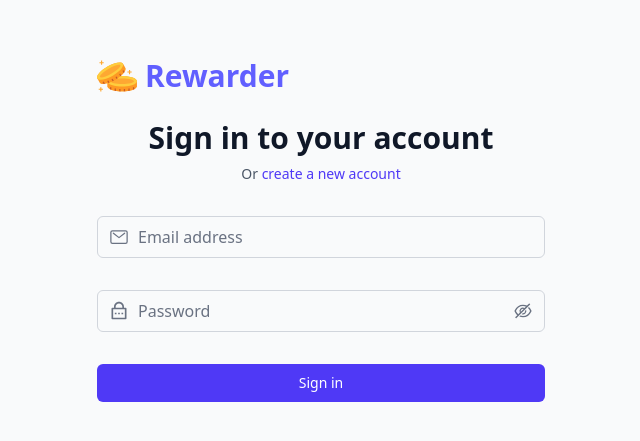
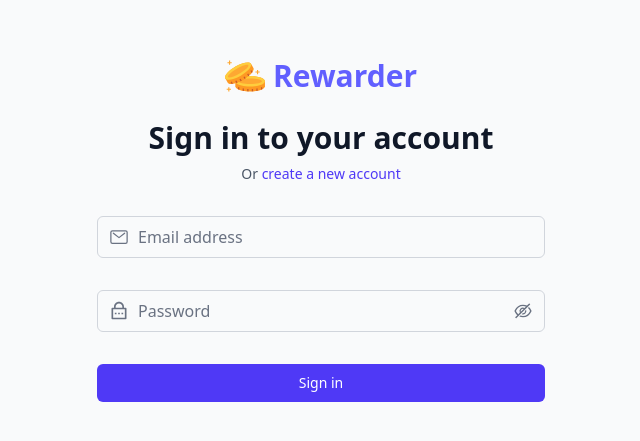
Before and after one commit to thesakshijaiswal/rewarder, a React (Vite) app in the folder frontend/: page /login in a window 1280 px wide. Shown: the part 171-612 px from the top of the page, without its empty margins (319-959 px from the left). Built offline with nearby package versions, Linux system fonts and the light colour scheme.

Commit message:
feat: enhance Branding component to accept custom className for improved layout flexibility

```diff
--- a/frontend/src/components/Branding.jsx
+++ b/frontend/src/components/Branding.jsx
@@ -1,7 +1,7 @@
 import rewarderLogo from "../assets/rewarder.svg";
-const Branding = () => {
+const Branding = ({ className = "justify-center" }) => {
   return (
-    <div className="flex items-center gap-2">
+    <div className={`flex items-center gap-2 ${className}`}>
       <img src={rewarderLogo} alt="logo" className="h-10 w-10" />
       <h1 className="text-center text-3xl font-extrabold text-indigo-500">
         Rewarder
--- a/frontend/src/pages/AdminDashboardPage.jsx
+++ b/frontend/src/pages/AdminDashboardPage.jsx
@@ -165,7 +165,7 @@ const AdminDashboardPage = () => {
   return (
     <div className="min-h-screen bg-gray-100">
       <div className="container mx-auto px-4 py-8">
-        <Branding />
+        <Branding className="justify-start" />
         <h1 className="mt-5 mb-6 text-3xl font-bold text-gray-800">
           Admin Dashboard
         </h1>
```
